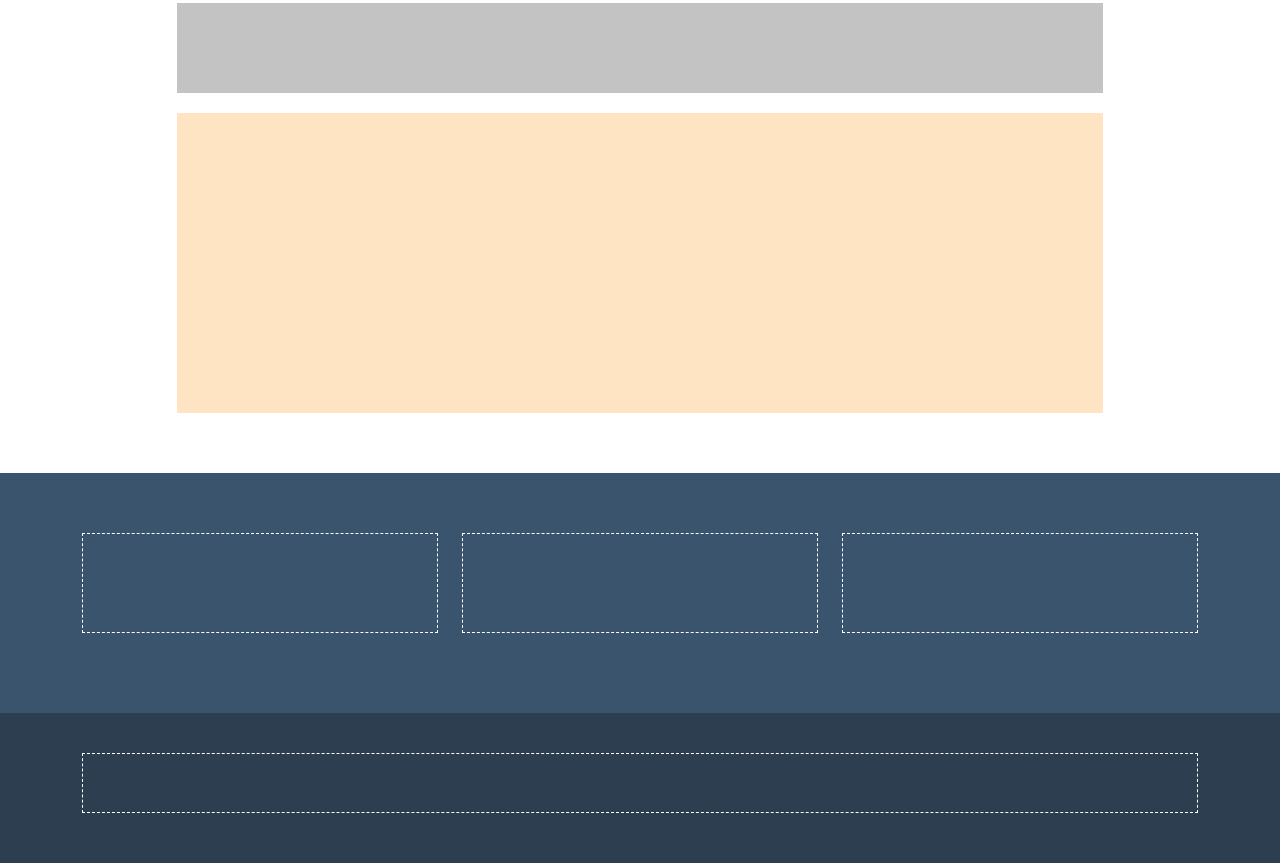
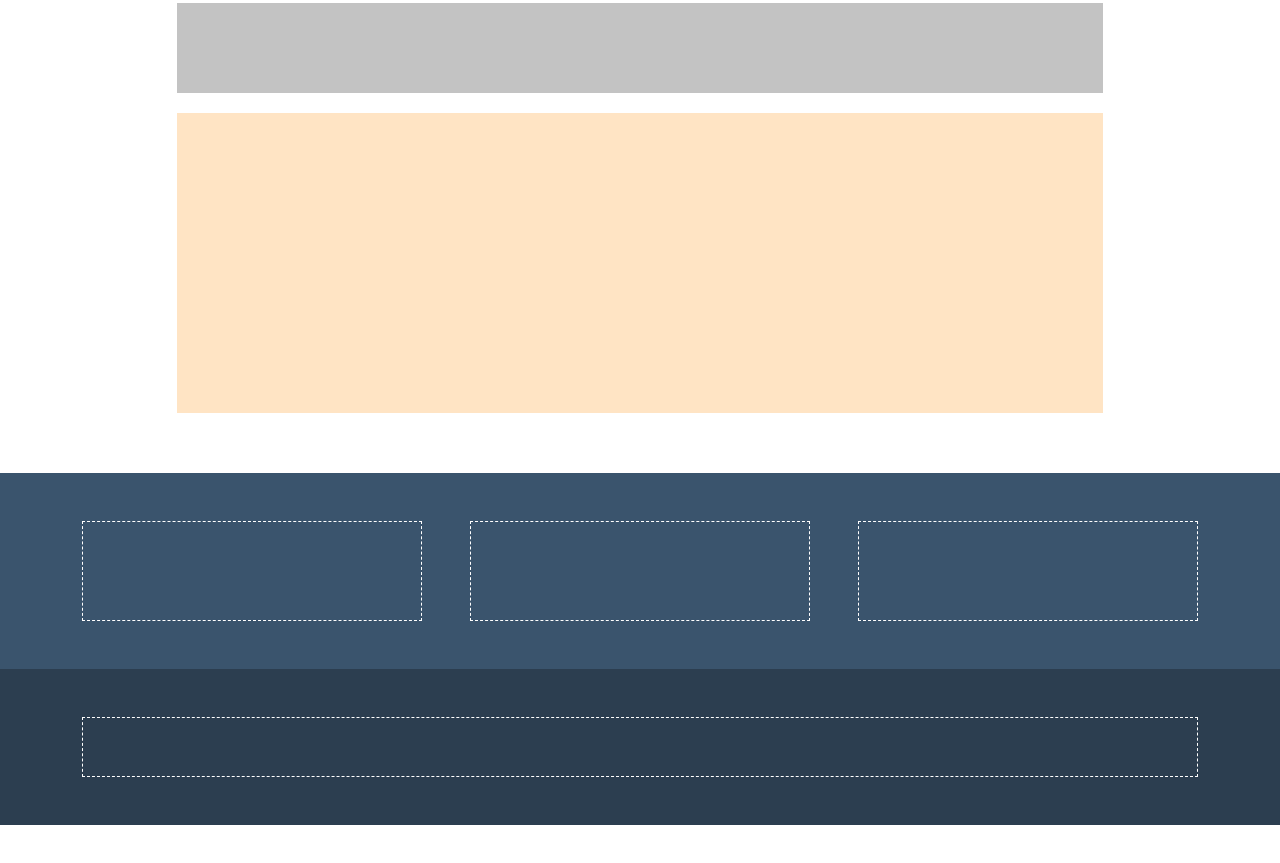
Before and after one commit to S-Lombardi/html-css-bootstrap-freelancer, a plain HTML site: page index.html in a window 1280 px wide. Shown: the part 1683-2546 px from the top of the page. After the commit the page ends 2508 px from the top, so only its background shows below. Drawn offline with nearby package versions, Linux system fonts and the light colour scheme.

Commit message:
modifiche padding al footer

```diff
--- a/css/style.css
+++ b/css/style.css
@@ -91,22 +91,17 @@
 /* FOOTER UP */
 .background_footer{
     background-color: #3a546d;
-    padding-bottom: 80px;
     margin-top: 60px;
 }
 .footer_left, .footer_right, .footer_center{
     width: 100%;
     min-height: 100px;
-    margin-top: 60px;
     border: 1px dashed white;
 }
 
 /* FOOTER DOWN */
 .background_footer_down{
    background-color: #2c3e50;
-   padding-top: 40px;
-   padding-bottom: 70px;
-
 }
 
 .footer_down{
--- a/index.html
+++ b/index.html
@@ -173,10 +173,10 @@
 
     <!-- FOOTER -->
     <footer>
-        <div class="container-fluid background_footer">
+        <div class="container-fluid p-5 background_footer">
             <div class="container">
                 <!-- FOOTER UP -->
-                <div class="row row-cols-1 row-cols-md-3">
+                <div class="row g-5 row-cols-1 row-cols-md-3">
                     <!-- COL-LEFT -->
                     <div class="col">
                         <div class="footer_left">
@@ -201,7 +201,7 @@
             </div>
         </div>
         <!-- FOOTER DOWN -->
-        <div class="container-fluid background_footer_down">
+        <div class="container-fluid p-5 background_footer_down">
             <div class="container">
                 <div class="row">
                     <!-- COL-Footer Down -->
@@ -216,14 +216,6 @@
             </div>
         </div>
 
-
-
-
-
-
-
-
-
     </footer>
     <!-- FINE FOOTER -->
 
```
